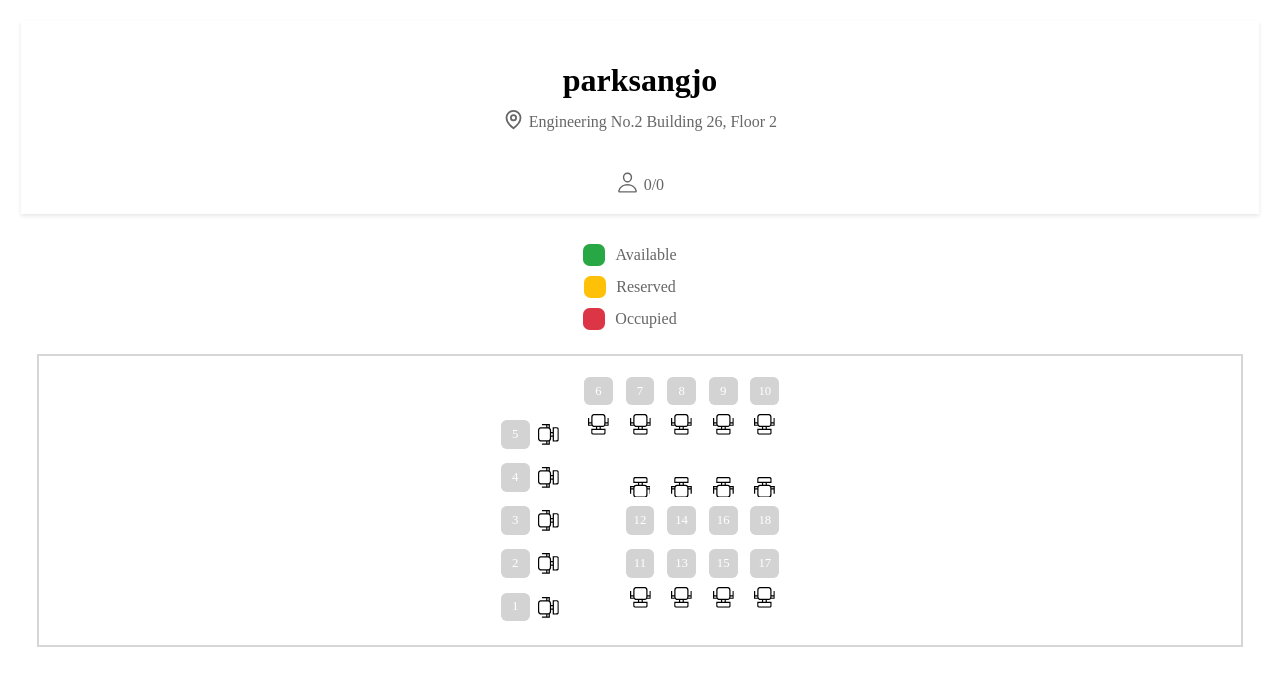
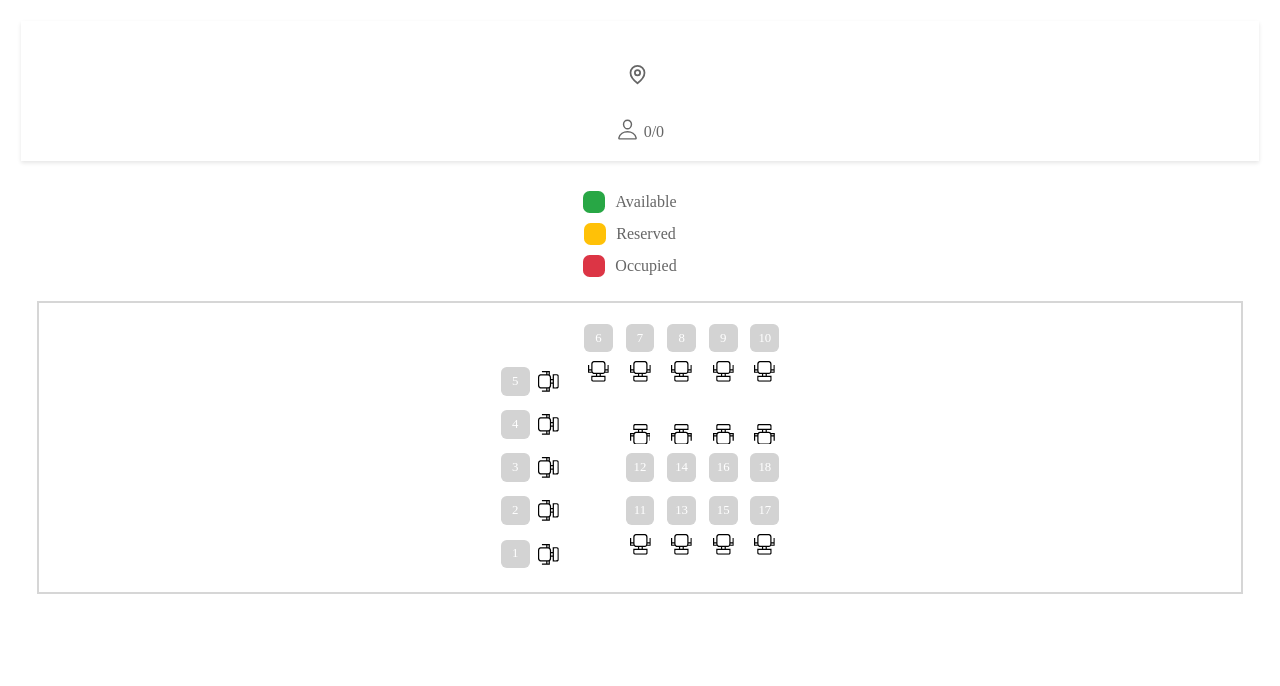
Before and after one commit to Dobby-Kim/A-s_Capston_Project, a React (Create React App) app in the folder WebHost/app/: page /lounge in a window 1280 px wide. Shown: the top 686 px of the page. Built offline with nearby package versions, Linux system fonts and the light colour scheme; no server answers.

Commit message:
Fetch finalize

```diff
--- a/WebHost/app/src/script/lounge.js
+++ b/WebHost/app/src/script/lounge.js
@@ -27,7 +27,6 @@ const getSpaceName = () => {
   const queryString = window.location.search;
   const urlParams = new URLSearchParams(queryString);
   const spaceName = urlParams.get('spaceName');
-  console.log(spaceName);
   return spaceName;
 }
 
@@ -41,12 +40,11 @@ async function fetchLoungeData(spaceName) {
   const response = await fetch(url);
   console.log(response);
   const data = await response.json();
-  console.log(data);
   return data;
 }
 
 // Get space list Data
-const findAddress = async (name) => {
+async function findAddress(name) {
   const response = await fetch("/data/getSpace/");
   const data = await response.json();
   const result = data.find(item => item.name === name);
@@ -61,13 +59,31 @@ const findAddTemp = (name) => {
 
 const Header = ({ available, reserved, occupied }) => {
   const totalSeats = available + reserved + occupied;
-  const temp = findAddTemp('parksangjo'); // This is from JSon
-  console.log(temp);
-  //const add = findAddress(GetSpace()); // This would be the actual
+  const space = getSpaceName();
+  const temp = findAddTemp(space); // This is from JSon
+  console.log(space);
+  //console.log(temp);
+  //const add = findAddress(getSpaceName()); // This would be the actual
+  //console.log(findAddress(space));
+  // const [address, setAddress] = useState("");
+
+  // useEffect(()=>{
+  //   const fetchAddress = async () => {
+  //     try {
+  //       const fetchedAdd = await findAddress(space);
+  //       console.log(fetchedAdd);
+  //       setAddress(fetchedAdd);
+  //     } catch (error) {
+  //       console.error("Error fetching address data:", error);
+  //     }
+  //   };
+
+  //   fetchAddress();
+  // }, [space]);
 
   return (
     <header className="header">
-      <h1>{'parksangjo'}</h1>
+      <h1>{space}</h1>
       <div className="header-info">
         <LuMapPin className="icon map" size="21" />
         <p className="num-text">{temp}</p>
@@ -100,7 +116,6 @@ const StatusIndicator = () => {
 };
 
 const Lounge = () => {
-  const [placeName, setPlaceName] = useState("");
   const [seatInfo, setSeatInfo] = useState({});
 
   const isDesktopOrLaptop = useMediaQuery({ minDeviceWidth: 1224 });
@@ -136,10 +151,10 @@ const Lounge = () => {
 
   // Server 에서 로드하기 - 박재윤
   useEffect(() => {
-    setPlaceName(getSpaceName());
+
     const fetchData = async () => {
       try {
-        const fetchedData = await fetchLoungeData(placeName);
+        const fetchedData = await fetchLoungeData(getSpaceName());
         console.log(fetchedData);
         setSeatInfo(fetchedData);
       } catch (error) {
```
